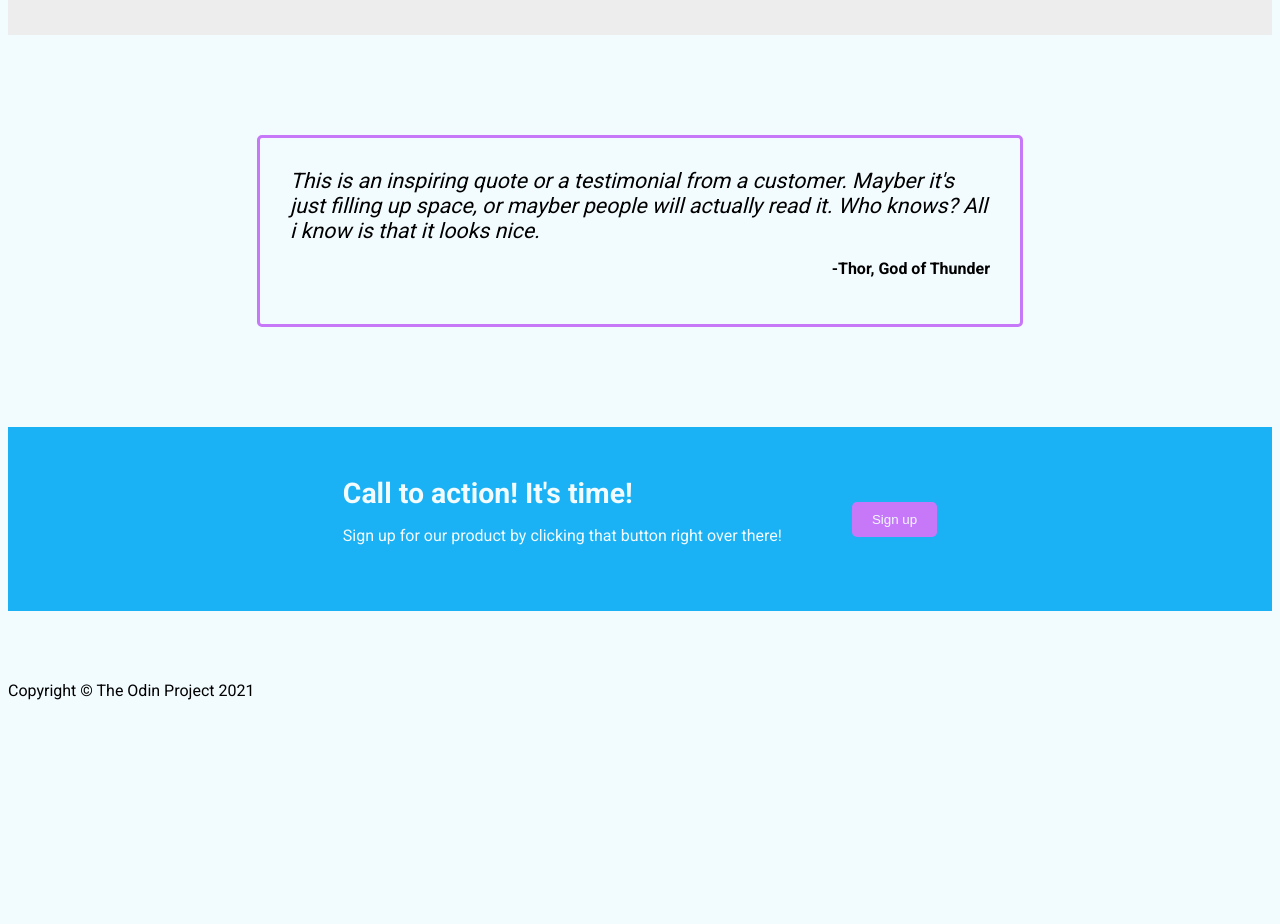
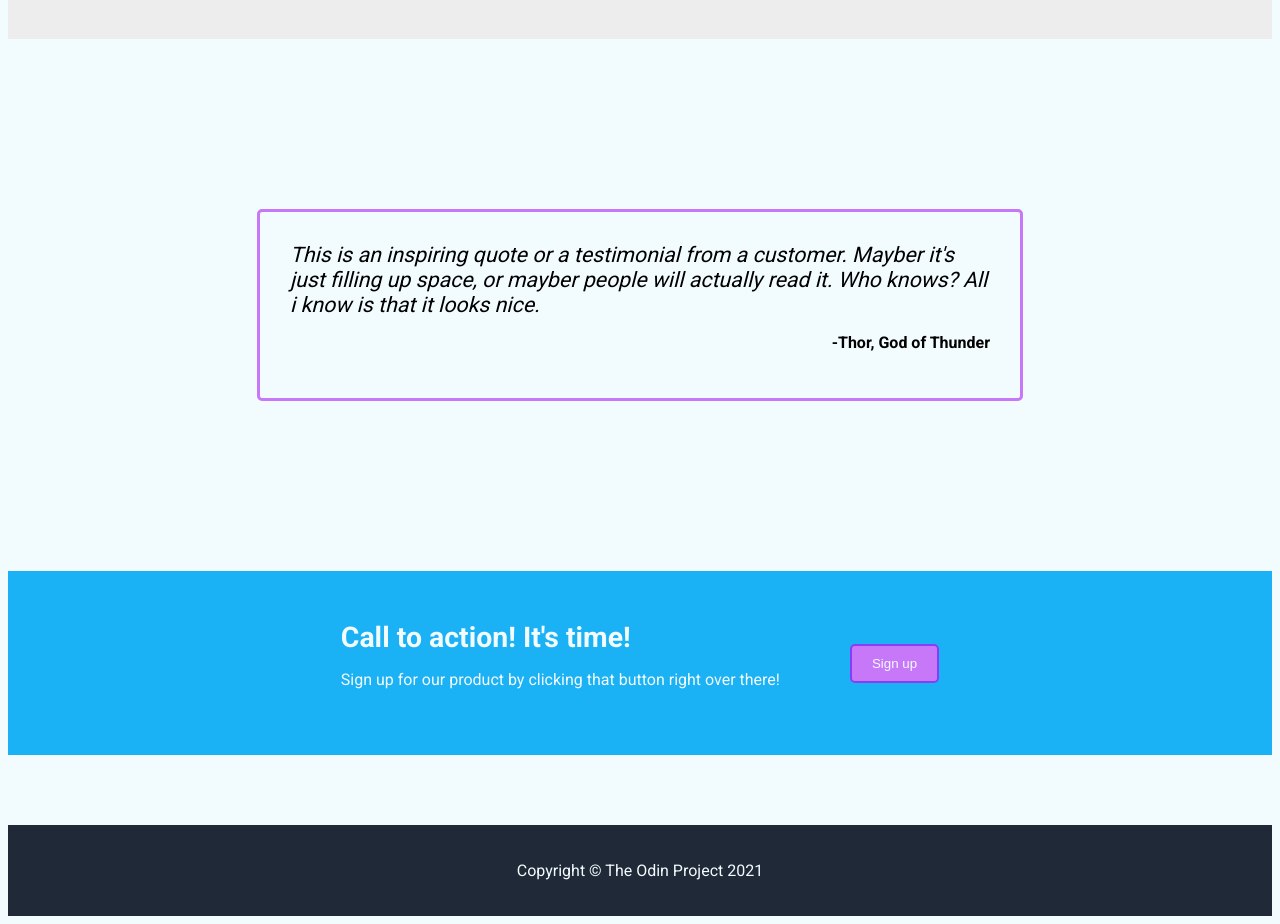
Before and after one commit to Nyot-Nyot/foundation-landing-page, a plain HTML site: page index.html in a window 1280 px wide. Shown: the part 1260-2184 px from the top of the page. Before the commit the page ends 1976 px from the top, so only its background shows below. Drawn offline with Linux system fonts and the light colour scheme.

Commit message:
Add styles for footer and update button border

```diff
--- a/styles.css
+++ b/styles.css
@@ -29,8 +29,10 @@ a {text-decoration: none; color: var(--text);}
     --background: #f2fbfe;
     --background-darker: #ededed;
     --background-dark: #acacac;
+    --footer: #1f2937;
     --primary: #1ab1f5;
     --secondary: #c778f9;
+    --secondary-dark: #8a3df6;
     --accent: #f73df6;
 }
 
@@ -77,7 +79,7 @@ button {
     display: inline-block;
     max-width: 100px;
     padding: 10px 20px;
-    border: none;
+    border: var(--secondary-dark) 2px solid;
     border-radius: 5px;
     background-color: var(--secondary);
     color: var(--background);
@@ -151,6 +153,7 @@ button {
     width: 100%;
     max-width: 700px;
     padding: 30px;
+    margin: 70px;
     flex: 0 1 auto;
 }
 
@@ -180,3 +183,13 @@ button {
     background-color: var(--primary);
     color: var(--background);
 }
+
+/* Footer */
+.footer {
+    display: flex;
+    justify-content: center;
+    align-items: center;
+    background-color: var(--footer);
+    color: var(--background);
+    padding: 20px;
+}
```
